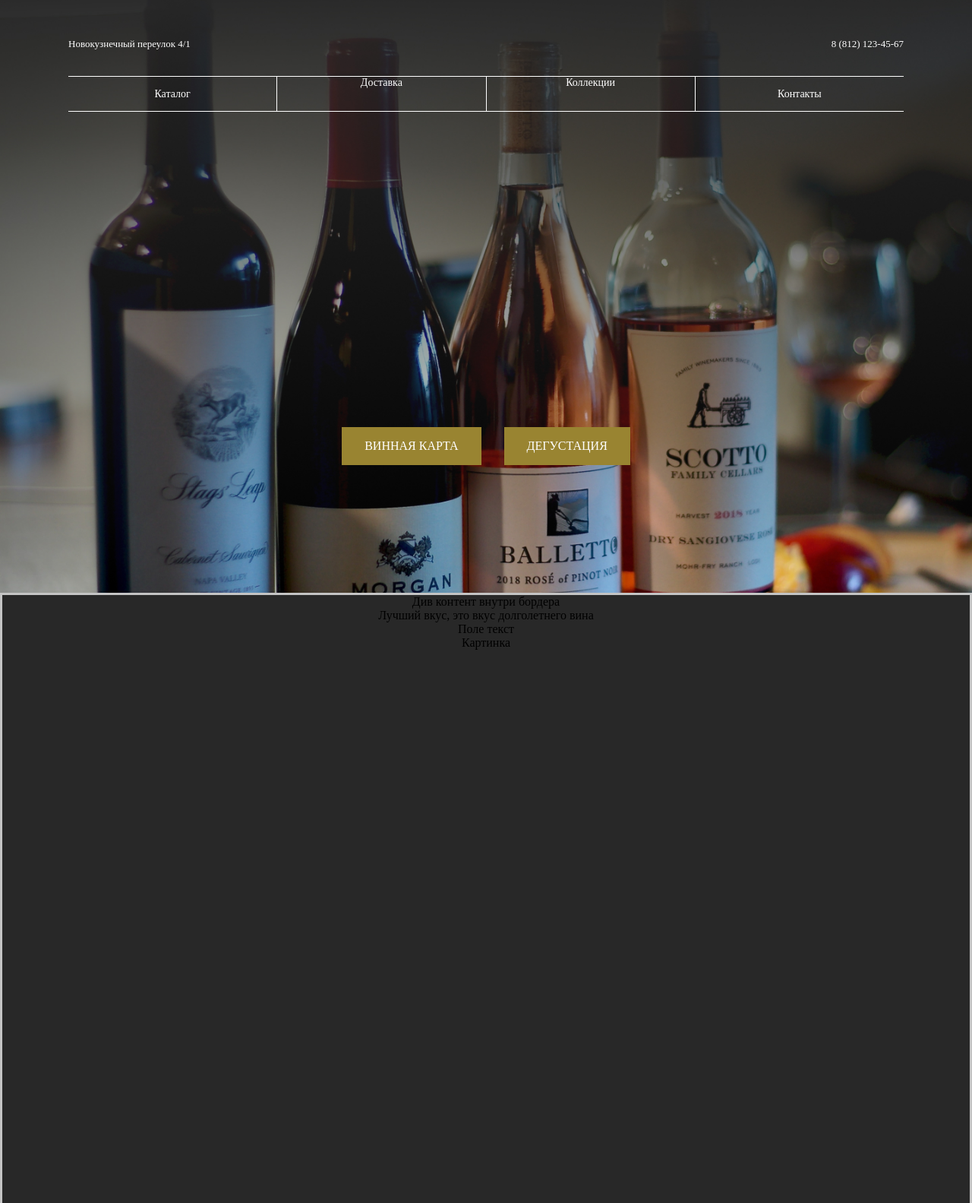
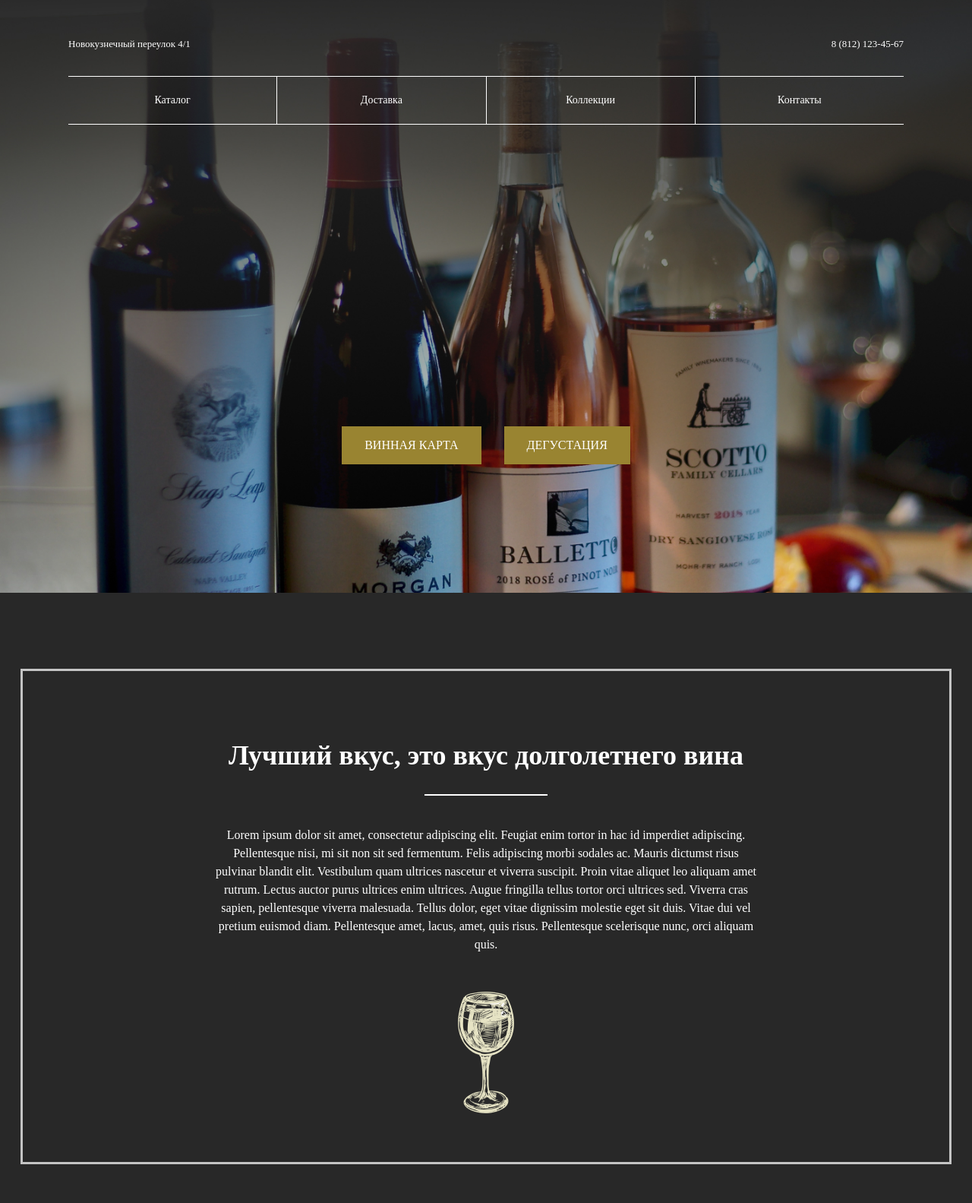
Before and after one commit to Dashazxcvbnm/wine, a website: page app/projectWinePige/WinePage.html in a window 1280 px wide. Shown: the part 20-1603 px from the top of the page at 76% size. Drawn offline with Linux system fonts and the light colour scheme.

Commit message:
Внесены правки по первому блоку, проработаны стили второго блока и частично четвёртого блока

```diff
--- a/app/projectWinePige/WinePage.html
+++ b/app/projectWinePige/WinePage.html
@@ -11,61 +11,55 @@
         <section class="section section--first">
             <div class="content-container">
          <header class="section__header">
-            <div class="section__header-adds">
+                <div>
                 Новокузнечный переулок 4/1
             </div>
-            <div class="section__header-info">
+                <div>
                 8 (812) 123-45-67
             </div>
          </header>
-         <nav class="section__menu">
-         <ul class="section__menu-item">
-            <li class="section__menu-item__left-block">Каталог</li>
-            <li class="section__menu-item__left-center-block">Доставка</li>
-            <li class="section__menu-item__right-center-block">Коллекции</li>
-            <li class="section__menu-item__right-block">Контакты</li>
+         <nav class="menu-list">
+         <ul class="menu-list__items">
+            <li class="menu-list__item"><a>Каталог</a></li>
+            <li class="menu-list__item"><a>Доставка</a></li>
+            <li class="menu-list__item"><a>Коллекции</a></li>
+            <li class="menu-list__item"><a>Контакты</a></li>
          </ul>
          </nav>
-         <div class="button">
-         <button class="section__button">
+         <div class="search-form">
+         <button class="search-form__button">
             винная карта
          </button>
-         <button class="section__button">
+         <button class="search-form__button">
             дегустация
          </button>
         </div>
          </div>
         </section>
 
-
-
-
-
-
-
-
-
-
-
-
-
-
-
-
-
         <section class="section section--second">
-            <div class="content-container ">
-            <div>
-                Див контент внутри бордера
+            <div class="content-container content-container__wrapper">
+            <h1 class="section-title section--second-title">
+                Лучший вкус, это вкус долголетнего вина
+            </h1>
+            <div class="border-test"></div>
+            <div class="section-text section--second-text">
+                Lorem ipsum dolor sit amet, consectetur adipiscing elit.
+                Feugiat enim tortor in hac id imperdiet adipiscing.
+                Pellentesque nisi, mi sit non sit sed fermentum.
+                Felis adipiscing morbi sodales ac. Mauris dictumst risus pulvinar blandit elit.
+                 Vestibulum quam ultrices nascetur et viverra suscipit.
+                 Proin vitae aliquet leo aliquam amet rutrum.
+                 Lectus auctor purus ultrices enim ultrices.
+                 Augue fringilla tellus tortor orci ultrices sed.
+                 Viverra cras sapien, pellentesque viverra malesuada.
+                 Tellus dolor, eget vitae dignissim molestie eget sit duis.
+                 Vitae dui vel pretium euismod diam.
+                 Pellentesque amet, lacus, amet, quis risus.
+                 Pellentesque scelerisque nunc, orci aliquam quis.
             </div>
-            <div>
-                Лучший вкус, это вкус долголетнего вина
-            </div>
-            <div>
-                Поле текст
-            </div>
-            <div>
-                Картинка
+            <div class="section-img">
+            <div> <img src="./Image/SectionSecondImage.png"></div>
             </div>
             </div>
         </section>
@@ -82,9 +76,13 @@
         </section>
 
         <section class="section section--fourth">
-            <div class="content-container">
-            <div>
-                Див контент внутри бордера
+            <div class="content-container content-container__wrapper">
+                <h1 class="section-title section--fourth-title">
+                    Запись на дегустацию
+                </h1>
+                <div class="border-test"></div>
+            <div class="section-text section--fourth-text">
+                Поле текст
             </div>
             </div>
         </section>
--- a/app/projectWinePige/WinePige.css
+++ b/app/projectWinePige/WinePige.css
@@ -4,12 +4,15 @@
 
 .content-container {
     width: 1100px;
-    margin: auto;
+    margin: 0 auto;
+}
+
+.section {
     text-align: center;
     height: 100vh;
 }
 
-.section--first{
+.section--first {
     background: url(./Image/section-first-fon.jpg);
     background-repeat: no-repeat;
     background-size: cover;
@@ -25,42 +28,35 @@
     padding-bottom: 20px;
 }
 
-.section__menu {
+.menu-list {
     font-size: 14px;
     height: 46px;
-    border-bottom: 1px solid rgb(255, 255, 255);
 }
 
-.section__menu-item {
+.menu-list__items {
     list-style: none;
     padding-left: 0;
     display: flex;
     border-top: 1px solid rgb(255, 255, 255);
+    border-bottom: 1px solid rgb(255, 255, 255);
     align-items: center;
 }
 
-.section__menu-item__left-block {
+.menu-list__item {
     flex-basis: 25%;
+    padding: 23px;
 }
 
-.section__menu-item__left-center-block {
+.menu-list__item:nth-child(2) {
     border-left: 1px solid rgb(255, 255, 255);
     border-right: 1px solid rgb(255, 255, 255);
-    height: 46px;
-    flex-basis: 25%;
 }
 
-.section__menu-item__right-center-block {
+.menu-list__item:nth-child(3) {
     border-right: 1px solid rgb(255, 255, 255);
-    height: 46px;
-    flex-basis: 25%;
 }
 
-.section__menu-item__right-block {
-    flex-basis: 25%;
-}
-
-.button {
+.search-form {
     display: flex;
     justify-content: center;
     align-items: flex-end;
@@ -68,7 +64,7 @@
     padding-bottom: 150px;
 }
 
-.section__button {
+.search-form__button {
     background: rgb(153, 132, 49);
     color: rgb(255, 255, 255);
     padding: 15px 30px;
@@ -80,9 +76,50 @@
     margin: 15px;
 }
 
+.content-container__wrapper {
+    border: 3px solid rgb(196, 196, 196);
+    padding: 60px;
+    margin-top: 100px;
+    margin-bottom: 100px;
+    display: flex;
+    flex-direction: column;
+}
+
+.section-title {
+    font-family: 'Playfair Display';
+    font-size: 36px;
+    color: rgb(255, 255, 255);
+}
+
+.border-test {
+    width: 160px;
+    height: 0px;
+    margin: auto;
+    border: 1px solid rgb(255, 255, 255);
+}
+
+.section-text {
+    padding-top: 40px;
+    padding-bottom: 50px;
+    color: rgb(255, 255, 255);
+    font-family: 'Montserrat';
+    font-style: normal;
+    font-size: 16px;
+    line-height: 150%;
+}
+
+.section--second-text {
+    padding-left: 190px;
+    padding-right: 190px;
+}
+
+
 .section--second {
     background: rgb(40, 40, 40);
-    border: 3px solid rgb(196, 196, 196);
+    display: flex;
+    justify-content: space-around;
+    width: auto;
+    height: auto;
 }
 
 .section--third {
@@ -91,6 +128,7 @@
 
 .section--fourth {
     background: rgb(40, 40, 40);
+    display: flex;
 }
 
 .footer {
```
Also changed, not shown: app/projectWinePige/Image/SectionSecondImage.png (added).
